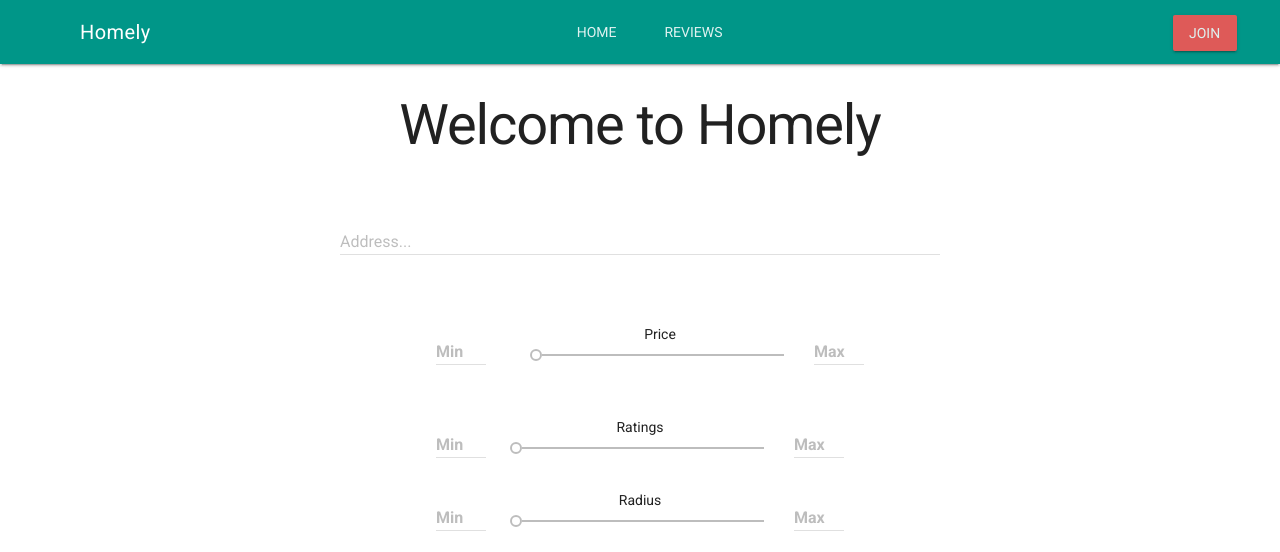
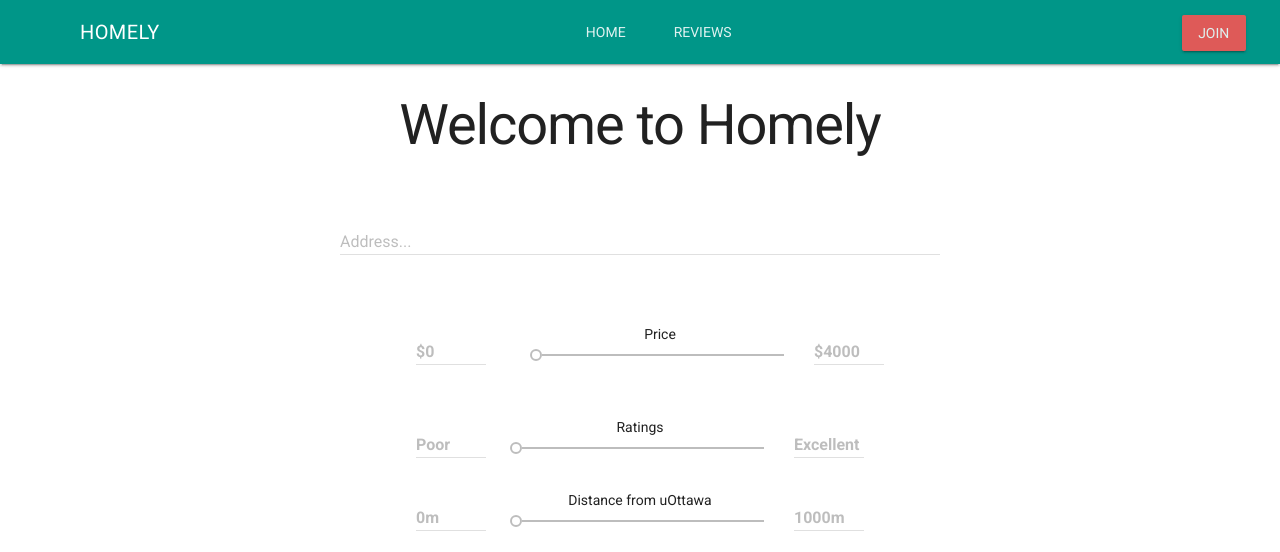
Before and after one commit to SEG2900Team6/SEG2900Team6.github.io, a plain HTML site: page index.html in a window 1280 px wide. Shown: the top 552 px of the page. Drawn offline with Linux system fonts and the light colour scheme; files that its build step writes are made by us from their sources; grey boxes are pictures that could not be loaded.

```diff
--- a/index.html
+++ b/index.html
@@ -23,7 +23,7 @@
 <div class="mdl-layout mdl-js-layout mdl-layout--fixed-header">
 	<header class="mdl-layout__header">
 		<div class="mdl-layout__header-row">
-		<span class="mdl-layout-title">Homely</span>
+		<span class="mdl-layout-title">HOMELY</span>
 		<nav class="mdl-navigation mdl-layout">
 			<div class="mdl-layout-spacer"></div>
 			<a class="mdl-navigation__link" href="https://seg2900team6.github.io/">HOME</a>
@@ -53,9 +53,9 @@
 <center><table>
 	<tr>
 		<th><form action="#">
-  <div class="mdl-textfield mdl-js-textfield" style="width: 50px">
+  <div class="mdl-textfield mdl-js-textfield" style="width: 70px">
     <input class="mdl-textfield__input" type="text" id="sample1">
-    <label class="mdl-textfield__label" for="sample1">Min</label>
+    <label class="mdl-textfield__label" for="sample1">$0</label>
   </div></th>
 
 		<th><p style = "width:300px">Price 						<!--Price slider-->
@@ -63,9 +63,9 @@
   	min="0" max="100" value="0" tabindex="0">
   </p></th>
 		<th><form action="#">
-  <div class="mdl-textfield mdl-js-textfield" style="width: 50px">
+  <div class="mdl-textfield mdl-js-textfield" style="width: 70px">
     <input class="mdl-textfield__input" type="text" id="sample1">
-    <label class="mdl-textfield__label" for="sample1">Max</label>
+    <label class="mdl-textfield__label" for="sample1">$4000</label>
   </div></th>
 	</tr>
 </table></center>
@@ -73,9 +73,9 @@
 <center><table>
 	<tr>
 		<th><form action="#">
-  <div class="mdl-textfield mdl-js-textfield" style="width: 50px">
+  <div class="mdl-textfield mdl-js-textfield" style="width: 70px">
     <input class="mdl-textfield__input" type="text" id="sample1">
-    <label class="mdl-textfield__label" for="sample1">Min</label>
+    <label class="mdl-textfield__label" for="sample1">Poor</label>
   </div></th>
 
 		<th><p style = "width:300px">Ratings 					<!--Rating slider-->
@@ -84,9 +84,9 @@
   </p></th>
 
 		<th><form action="#">
-  <div class="mdl-textfield mdl-js-textfield" style="width: 50px">
+  <div class="mdl-textfield mdl-js-textfield" style="width: 70px">
     <input class="mdl-textfield__input" type="text" id="sample1">
-    <label class="mdl-textfield__label" for="sample1">Max</label>
+    <label class="mdl-textfield__label" for="sample1">Excellent</label>
   </div></th>
 	</tr>
 </table></center>
@@ -94,20 +94,20 @@
 <center><table>
 	<tr>
 		<th><form action="#">
-  <div class="mdl-textfield mdl-js-textfield" style="width: 50px">
+  <div class="mdl-textfield mdl-js-textfield" style="width: 70px">
     <input class="mdl-textfield__input" type="text" id="sample1">
-    <label class="mdl-textfield__label" for="sample1">Min</label>
+    <label class="mdl-textfield__label" for="sample1">0m</label>
   </div></th>
 
-		<th><p style = "width:300px">Radius						<!--Radius slider-->
+		<th><p style = "width:300px">Distance from uOttawa					<!--Distance slider-->
 	<input class="mdl-slider mdl-js-slider" type="range"
   	min="0" max="100" value="0" tabindex="0">
   </p></th>
 
 		<th><form action="#">
-  <div class="mdl-textfield mdl-js-textfield" style="width: 50px">
+  <div class="mdl-textfield mdl-js-textfield" style="width: 70px">
     <input class="mdl-textfield__input" type="text" id="sample1">
-    <label class="mdl-textfield__label" for="sample1">Max</label>
+    <label class="mdl-textfield__label" for="sample1">1000m</label>
   </div></th>
 	</tr>
 </table>
```
